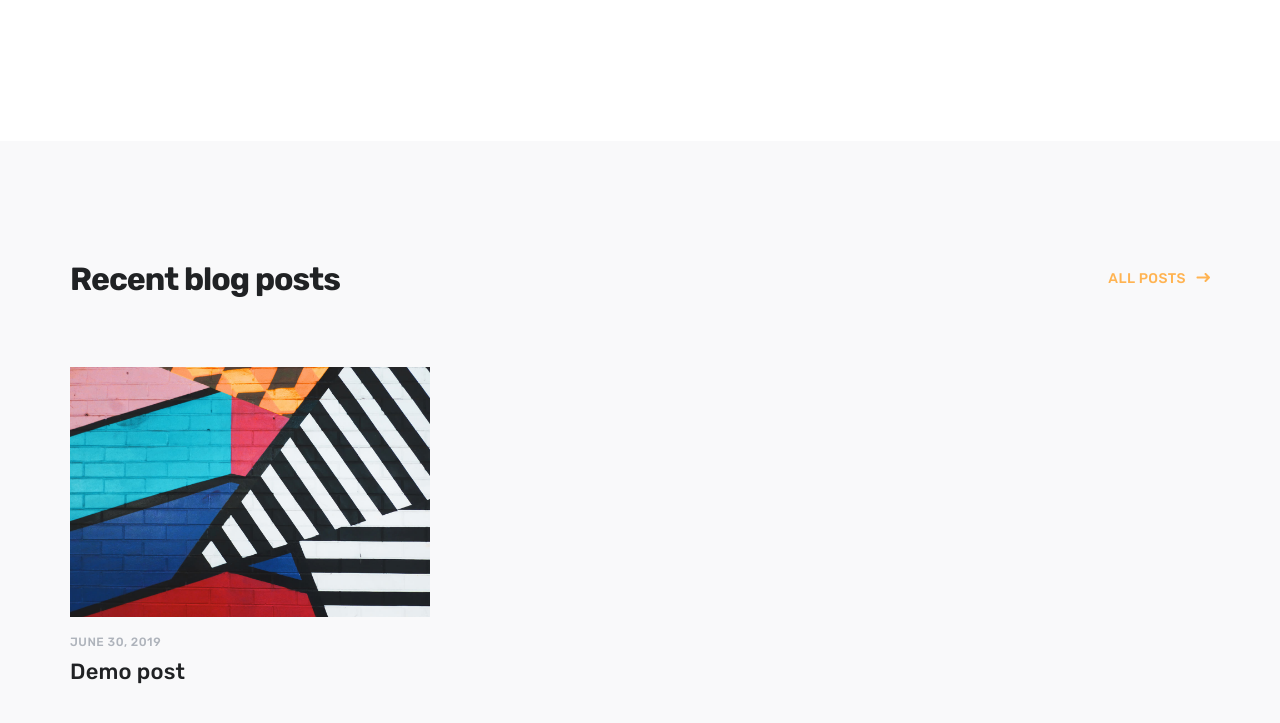
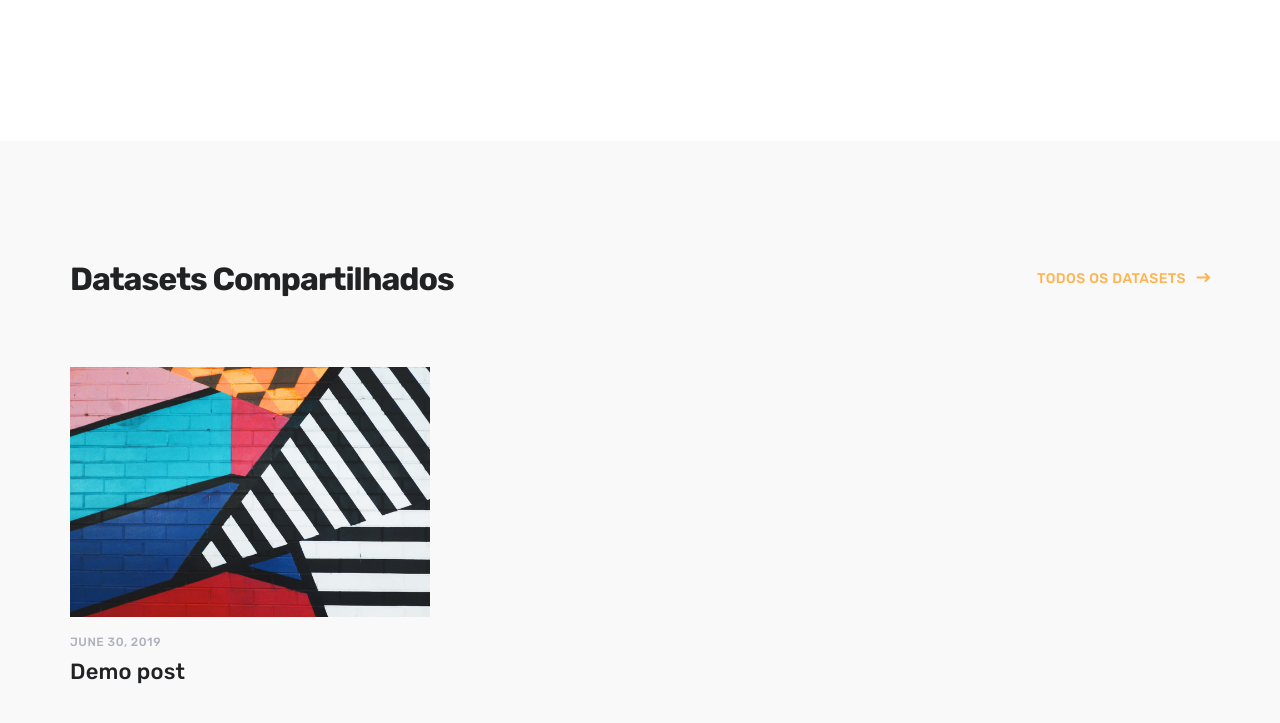
Before and after one commit to coLAB-UFF/ddoslab, a Jekyll site: the page built from index.html, in a window 1280 px wide and 900 px high, scrolled down 2486 px. Shown: the top 723 px of the window. Built offline with Jekyll 4.4.1, drawn with Linux system fonts in a browser that asks for light colours; nearby versions of some CDN libraries; some of the changed text lies outside the part shown.

Commit message:
Update index.html

```diff
--- a/index.html
+++ b/index.html
@@ -47,7 +47,7 @@ featured_image: /images/social.jpg
 					<p class="project__description --small">
 						{{ project.description }}
 						<a href="{{ project.url | relative_url }}" class="project__link button--text --right"
-							style="color: {{ accent_color }}; --color-var: {{ accent_color }}">View Case Study</a>
+							style="color: {{ accent_color }}; --color-var: {{ accent_color }}">Ver Estudo Completo</a>
 					</p>
 				</div>
 			</article>
@@ -61,8 +61,8 @@ featured_image: /images/social.jpg
 	<section class="recent-posts">
 		<div class="wrap grid">
 			<header class="recent-posts__header">
-				<h4>Recent blog posts</h4>
-				<a href="{{ '/blog' | relative_url }}" class="action button--text--accent --right">All Posts</a>
+				<h4>Datasets Compartilhados</h4>
+				<a href="{{ '/blog' | relative_url }}" class="action button--text--accent --right">Todos os Datasets</a>
 			</header>
 
 			<div class="recent-posts__list grid">
@@ -71,7 +71,7 @@ featured_image: /images/social.jpg
 				{% endfor %}
 			</div>
 
-			<a href="{{ '/blog' | relative_url }}" class="action-bottom button--text--accent --right">All Posts</a>
+			<a href="{{ '/blog' | relative_url }}" class="action-bottom button--text--accent --right">Todos os Datasets</a>
 		</div>
 	</section>
 </div>
```
